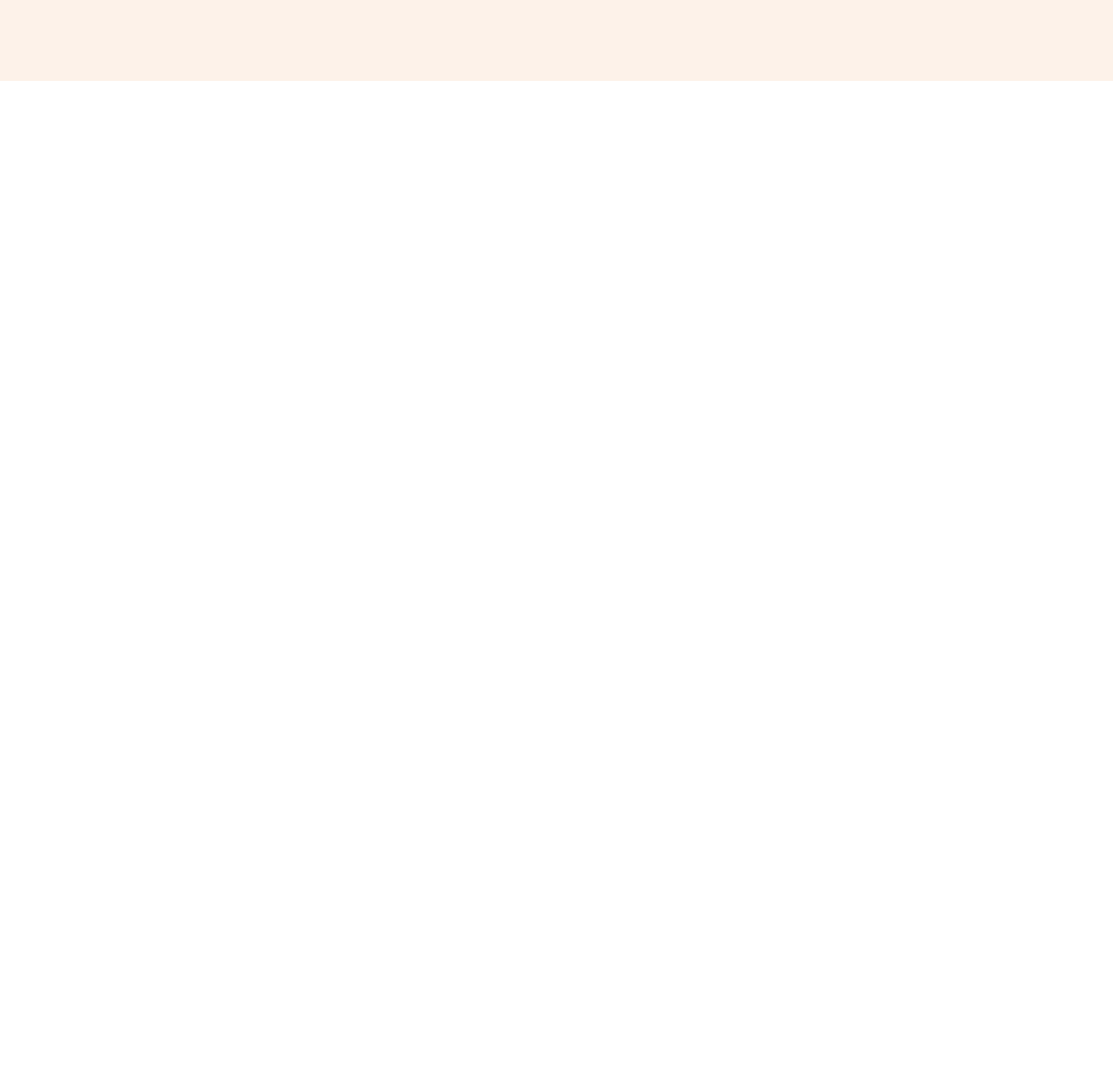
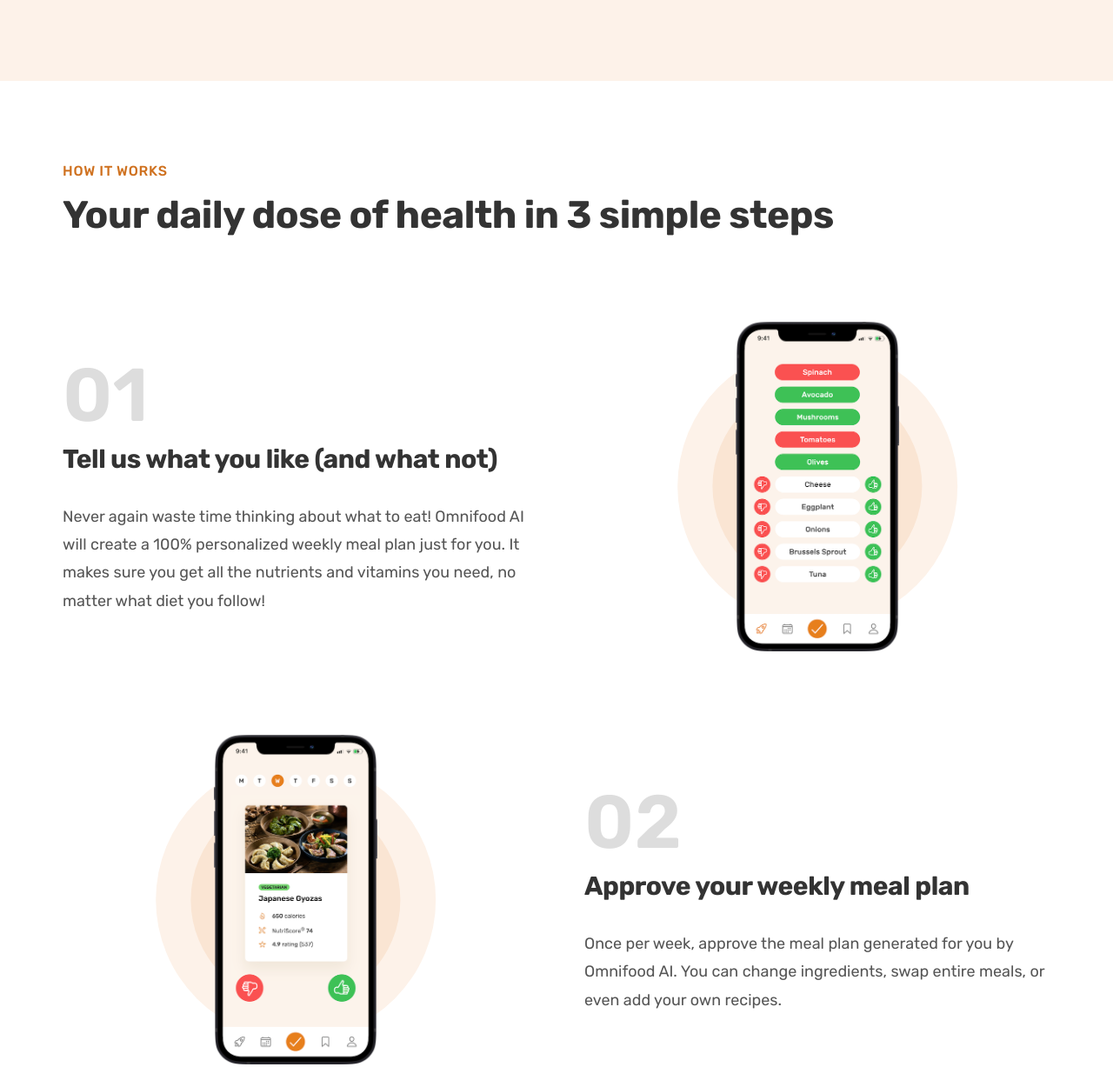
Before and after one commit to SeunJay/aya-restaurant, a plain HTML site: page index.html in a window 1280 px wide. Shown: the part 667-1894 px from the top of the page at 87% size. Before the commit the page ends 800 px from the top, so only its background shows below. Drawn offline with nearby package versions, Linux system fonts and the light colour scheme.

Commit message:
how it works section with styling

```diff
--- a/css/style.css
+++ b/css/style.css
@@ -121,3 +121,66 @@
   color: #cf711f;
   font-weight: 700;
 }
+
+
+/**************************/
+/* HOW IT WORKS SECTION */
+/**************************/
+
+.section-how {
+  padding: 9.6rem 0;
+}
+
+.step-number {
+  font-size: 8.6rem;
+  font-weight: 600;
+  color: #ddd;
+  margin-bottom: 1.2rem;
+}
+
+.step-description {
+  font-size: 1.8rem;
+  line-height: 1.8;
+}
+
+.step-img-box {
+  position: relative;
+
+  display: flex;
+  align-items: center;
+  justify-content: center;
+}
+
+.step-img-box::before,
+.step-img-box::after {
+  content: "";
+  display: block;
+  border-radius: 50%;
+  position: absolute;
+  top: 50%;
+  left: 50%;
+  transform: translate(-50%, -50%);
+}
+
+.step-img-box::before {
+  width: 60%;
+  /* height: 60%; */
+
+  /* 60% of parent's width */
+  padding-bottom: 60%;
+
+  background-color: #fdf2e9;
+  z-index: -2;
+}
+
+.step-img-box::after {
+  width: 45%;
+  padding-bottom: 45%;
+  background-color: #fae5d3;
+  z-index: -1;
+}
+
+.step-img {
+  width: 35%;
+  /* z-index: 10; */
+}
--- a/index.html
+++ b/index.html
@@ -66,6 +66,65 @@
                 </div>
             </div>
         </section>
+
+        <section class="section-how">
+            <div class="container">
+                <span class="subheading">How it works</span>
+                <h2 class="heading-secondary">
+                    Your daily dose of health in 3 simple steps
+                </h2>
+            </div>
+
+            <div class="container grid grid--2-cols grid--center-v">
+                <!-- STEP 01 -->
+                <div class="step-text-box">
+                    <p class="step-number">01</p>
+                    <h3 class="heading-tertiary">
+                        Tell us what you like (and what not)
+                    </h3>
+                    <p class="step-description">
+                        Never again waste time thinking about what to eat! Omnifood AI
+                        will create a 100% personalized weekly meal plan just for you. It
+                        makes sure you get all the nutrients and vitamins you need, no
+                        matter what diet you follow!
+                    </p>
+                </div>
+                <div class="step-img-box">
+                    <img src="img/app/app-screen-1.png" class="step-img" alt="iPhone app
+                        preferences selection screen" />
+                </div>
+
+                <!-- STEP 02 -->
+                <div class="step-img-box">
+                    <img src="img/app/app-screen-2.png" class="step-img" alt="iPhone app
+                        meal approving plan screen" />
+                </div>
+                <div class="step-text-box">
+                    <p class="step-number">02</p>
+                    <h3 class="heading-tertiary">Approve your weekly meal plan</h3>
+                    <p class="step-description">
+                        Once per week, approve the meal plan generated for you by Omnifood
+                        AI. You can change ingredients, swap entire meals, or even add
+                        your own recipes.
+                    </p>
+                </div>
+
+                <!-- STEP 03 -->
+                <div class="step-text-box">
+                    <p class="step-number">03</p>
+                    <h3 class="heading-tertiary">Receive meals at convenient time</h3>
+                    <p class="step-description">
+                        Best chefs in town will cook your selected meal every day, and we
+                        will deliver it to your door whenever works best for you. You can
+                        change delivery schedule and address daily!
+                    </p>
+                </div>
+                <div class="step-img-box">
+                    <img src="img/app/app-screen-3.png" class="step-img" alt="iPhone app
+                        delivery screen" />
+                </div>
+            </div>
+        </section>
     </body>
 
 </html>
```
